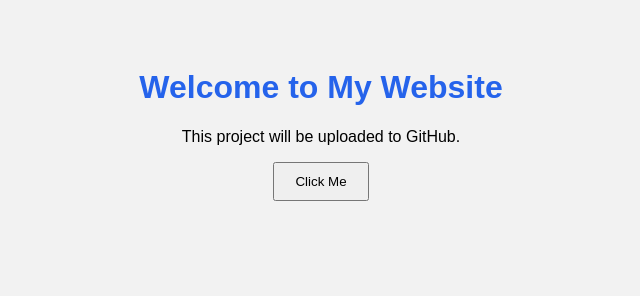
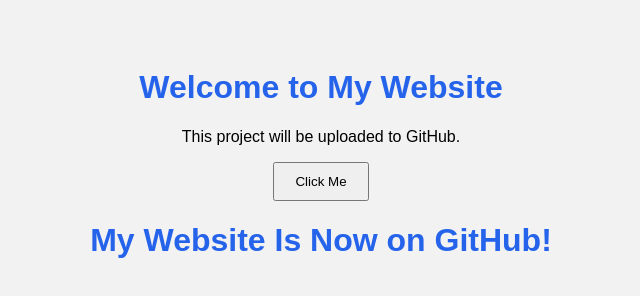
Before and after one commit to antoine-tarrazi/lab, a plain HTML site: page index.html in a window 1280 px wide. Shown: the whole page, without its empty margins (319-959 px from the left). Drawn offline with Linux system fonts and the light colour scheme.

Commit message:
new header

```diff
--- a/index.html
+++ b/index.html
@@ -10,5 +10,6 @@
 <p>This project will be uploaded to GitHub.</p>
 <button onclick="showMessage()">Click Me</button>
 <script src="script.js"></script>
+<h1>My Website Is Now on GitHub!</h1>
 </body>
 </html>
```
